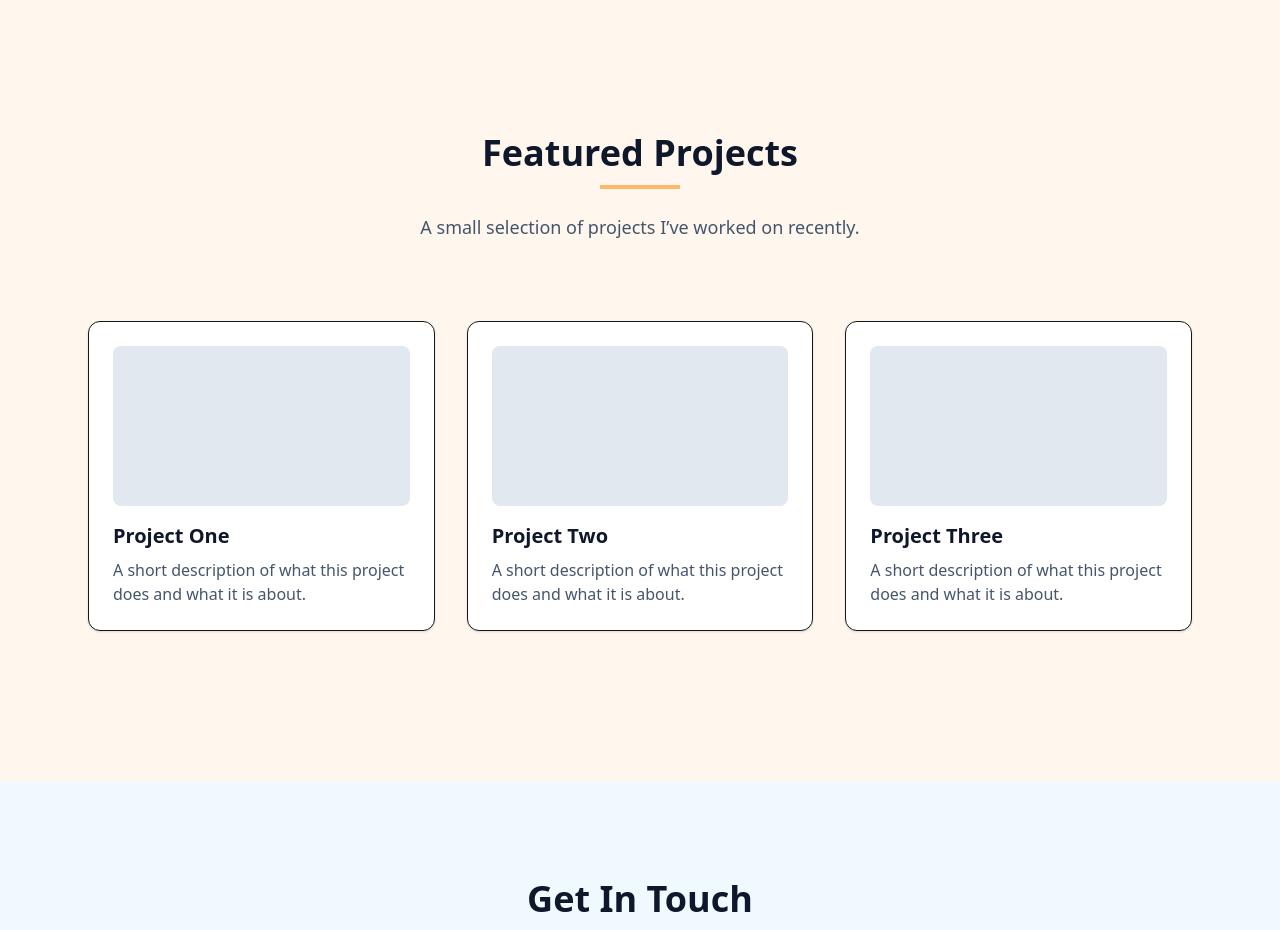
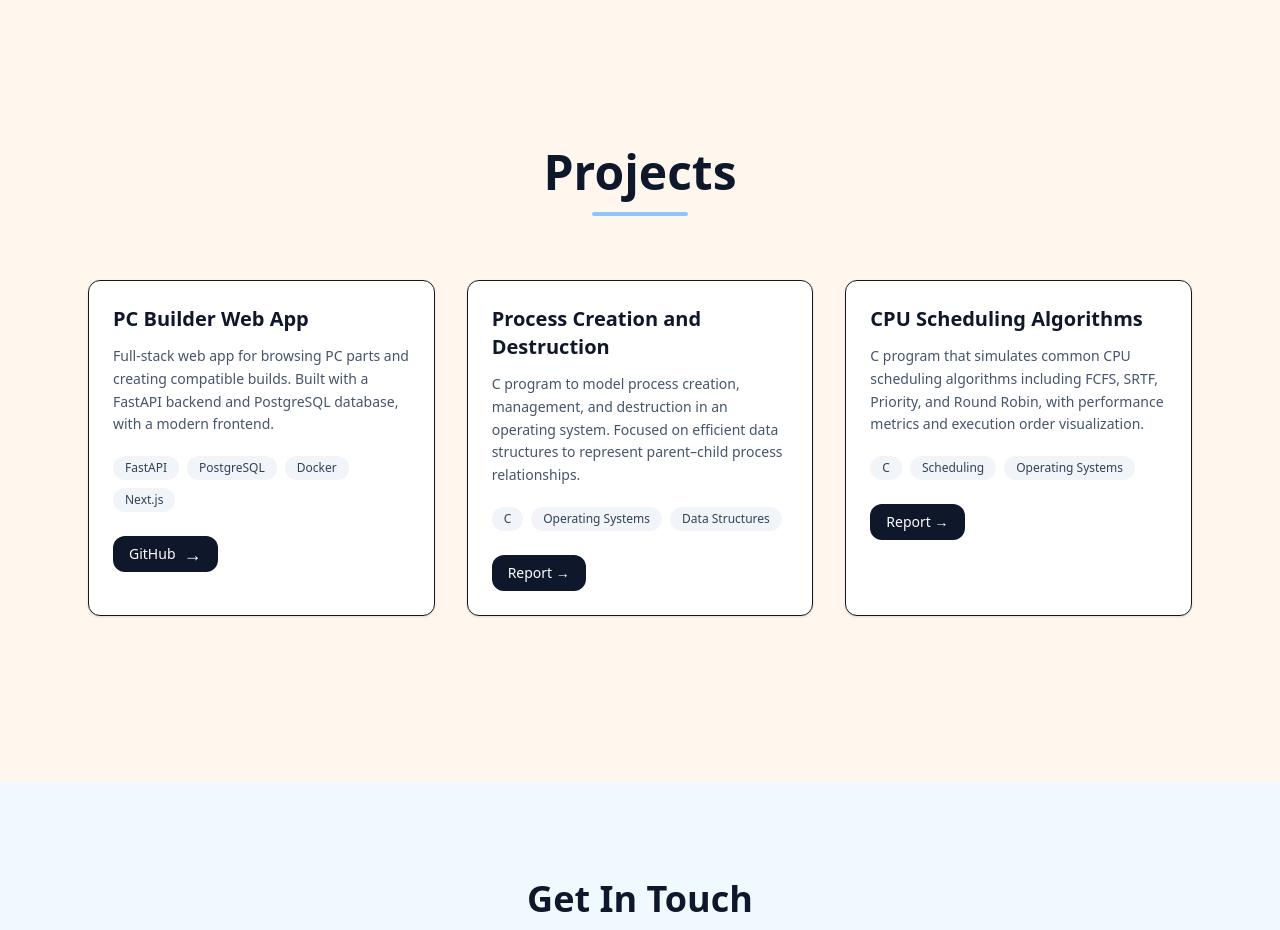
Before and after one commit to abed-andrea/portfolio-frontend, a Next.js app: page / in a window 1280 px wide. Shown: the part 1880-2810 px from the top of the page. Built offline with nearby package versions, Linux system fonts and the light colour scheme.

Commit message:
Replace project cards with real projects

```diff
--- a/app/components/Projects.tsx
+++ b/app/components/Projects.tsx
@@ -4,43 +4,108 @@ export default function Projects() {
 >
         <div className="mx-auto w-full max-w-6xl px-6">
 
-          {/* Heading */}
-          <div className="text-center mb-20">
-            <h2 className="text-4xl font-semibold text-slate-900">
-              Featured Projects
-            </h2>
-
-            <div
-              className="mx-auto mt-3 h-1 w-20"
-              style={{ backgroundColor: "oklch(83.7% 0.128 66.29)" }}
-            />
-
-            <p className="mx-auto mt-6 max-w-2xl text-lg text-slate-600">
-              A small selection of projects I’ve worked on recently.
-            </p>
-          </div>
+          {/* Section Title */}
+          <div className="mb-16 text-center">
+              <h2 className="text-5xl font-semibold text-slate-900">
+                Projects
+              </h2>
+              <div className="mx-auto mt-4 h-1 w-24 rounded-full bg-blue-300" />
+            </div>
 
           {/* Project cards */}
             <div className="grid gap-8 md:grid-cols-2 lg:grid-cols-3">
+
                 {/* Card 1 */}
                 <div className="rounded-xl border bg-white p-6 shadow-sm">
-                    <div className="mb-4 h-40 rounded-lg bg-slate-200" />
-                    <h3 className="text-xl font-semibold text-slate-900">Project One</h3>
-                    <p className="mt-2 text-slate-600">A short description of what this project does and what it is about.</p>
+                    <h3 className="text-xl font-semibold text-slate-900">PC Builder Web App</h3>
+                    <p className="mt-3 text-sm leading-relaxed text-slate-600">
+                      Full-stack web app for browsing PC parts and creating compatible
+                      builds. Built with a FastAPI backend and PostgreSQL database, with a modern
+                      frontend.
+                    </p>
+
+
+                    <div className="mt-5 flex flex-wrap gap-2">
+                    {["FastAPI", "PostgreSQL", "Docker", "Next.js"].map((t) => (
+                      <span
+                        key={t}
+                        className="rounded-full bg-slate-100 px-3 py-1 text-xs text-slate-700"
+                      >
+                        {t}
+                      </span>
+                    ))}
+                  </div>
+
+                  <div className="mt-6">
+                    <a
+                      href="https://github.com/SDSU-CompE-561-Spring-2025/custom-pc-parts-ecom"
+                      target="_blank"
+                      rel="noreferrer"
+                      className="inline-flex items-center gap-2 rounded-xl bg-slate-900 px-4 py-2 text-sm font-medium text-white transition hover:bg-slate-800"
+                    >
+                      GitHub <span className="text-lg leading-none">→</span>
+                    </a>
+                  </div>
                 </div>
 
                 {/* Card 2 */}
                 <div className="rounded-xl border bg-white p-6 shadow-sm">
-                    <div className="mb-4 h-40 rounded-lg bg-slate-200" />
-                    <h3 className="text-xl font-semibold text-slate-900">Project Two</h3>
-                    <p className="mt-2 text-slate-600">A short description of what this project does and what it is about.</p>
+
+                    <h3 className="text-xl font-semibold text-slate-900">Process Creation and Destruction</h3>
+                    <p className="mt-3 text-sm leading-relaxed text-slate-600">C program to model process creation, management, and destruction in an operating system. Focused on efficient data structures to represent parent–child process relationships.</p>
+                    <div className="mt-5 flex flex-wrap gap-2">
+                      {["C", "Operating Systems", "Data Structures"].map((t) => (
+                        <span
+                          key={t}
+                          className="rounded-full bg-slate-100 px-3 py-1 text-xs text-slate-700"
+                        >
+                          {t}
+                        </span>
+                      ))}
+                    </div>
+
+                    <div className="mt-6">
+                      <a
+                        href="/reports/process-report.pdf"
+                        target="_blank"
+                        rel="noreferrer"
+                        className="inline-flex items-center gap-2 rounded-xl bg-slate-900 px-4 py-2 text-sm font-medium text-white hover:bg-blue-500"
+                      >
+                        Report →
+                      </a>
+                    </div>
+
                 </div>
+
+
 
                 {/* Card 3 */}
                 <div className="rounded-xl border bg-white p-6 shadow-sm">
-                    <div className="mb-4 h-40 rounded-lg bg-slate-200" />
-                    <h3 className="text-xl font-semibold text-slate-900">Project Three</h3>
-                    <p className="mt-2 text-slate-600">A short description of what this project does and what it is about.</p>
+
+                    <h3 className="text-xl font-semibold text-slate-900">CPU Scheduling Algorithms</h3>
+                    <p className="mt-3 text-sm leading-relaxed text-slate-600">C program that simulates common CPU scheduling algorithms including FCFS, SRTF, Priority, and Round Robin, with performance metrics and execution order visualization.</p>
+                    <div className="mt-5 flex flex-wrap gap-2">
+                      {["C", "Scheduling", "Operating Systems"].map((t) => (
+                        <span
+                          key={t}
+                          className="rounded-full bg-slate-100 px-3 py-1 text-xs text-slate-700"
+                        >
+                          {t}
+                        </span>
+                      ))}
+                    </div>
+
+                    <div className="mt-6">
+                      <a
+                        href="/reports/cpu-alg-report.pdf"
+                        target="_blank"
+                        rel="noreferrer"
+                        className="inline-flex items-center gap-2 rounded-xl bg-slate-900 px-4 py-2 text-sm font-medium text-white hover:bg-blue-500"
+                      >
+                        Report →
+                      </a>
+                    </div>
+
                 </div>
 
 
```
Also changed, not shown: app/components/About.tsx (+0 -93 lines), 2 other files (tests, documents, lock files or other folders).
